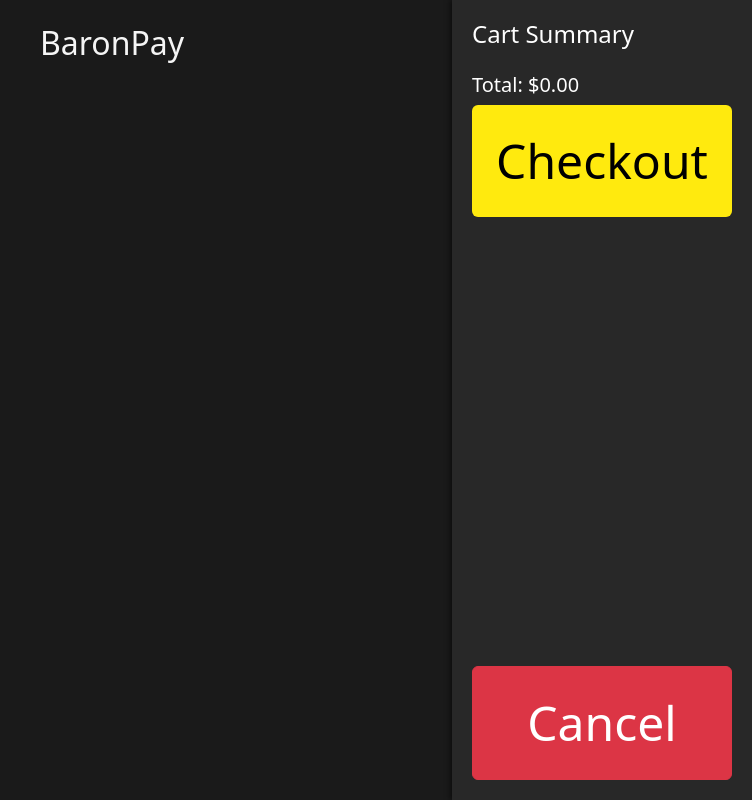
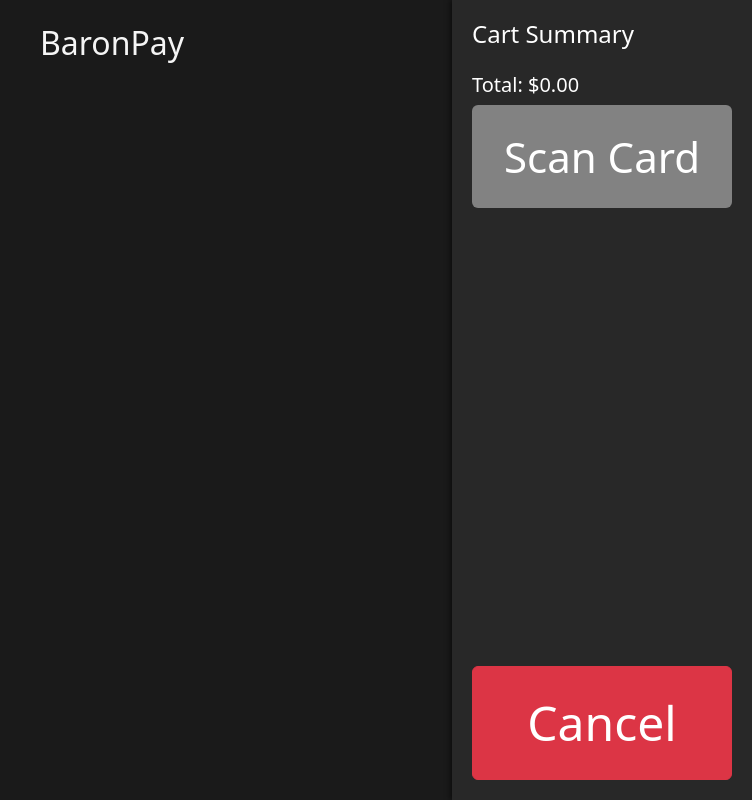
Before and after one commit to lonk42/BaronPay, a Django app: page / in a window 1280 px wide. Shown: the whole page, without its empty margins (528-1280 px from the left). Run offline with Django 5.2, Linux system fonts and the light colour scheme; data that the repository does not hold is empty; some libraries are stand-ins or nearby versions.

Commit message:
Added card scanning

```diff
--- a/webapp/kiosk/admin.py
+++ b/webapp/kiosk/admin.py
@@ -3,5 +3,5 @@ from django.contrib import admin
 from .models import Product
 admin.site.register(Product)
 
-from .models import User
-admin.site.register(User)
+from .models import Card
+admin.site.register(Card)
--- a/webapp/kiosk/templates/kiosk/index.html
+++ b/webapp/kiosk/templates/kiosk/index.html
@@ -56,14 +56,21 @@
             color: #ffffff;
             border: 1px solid #555;
         }
-        .btn-primary {
-            background: #ffea0e;
+        .finish-button {
             border: none;
-            color: #000;
-            font-size: 48px;
+            font-size: 42px;
             padding: 20px;
         }
-        .btn-primary:hover {
+        .scan-button {
+            background: #828282;
+            color: #fff;
+        }
+        .checkout-button {
+            background: #ffea0e;
+            font-size: 48px;
+            color: #000;
+        }
+        .checkout-button:hover {
             background: #e6d60d;
         }
         .btn-danger {
@@ -85,9 +92,16 @@
             border-radius: 8px;
             box-shadow: 0px 4px 10px rgba(0, 0, 0, 0.3);
         }
+        .hidden-input {
+            position: absolute;
+            left: -9999px;
+        }
     </style>
 </head>
 <body>
+    <!-- Hidden text input -->
+    <input type="text" id="hidden-input" class="hidden-input" autocomplete="off">
+
     <!-- Resuable notification popup -->
     <div id="checkout-notification" class="notification"></div>
 
@@ -117,7 +131,7 @@
         </ul>
         <h5>Total: $<span id="total-price">0.00</span></h5>
         <div class="checkout-container">
-            <button class="btn btn-primary w-100" id="checkout-btn">Checkout</button>
+            <button class="btn finish-button scan-button w-100" id="finish-btn">Scan Card</button>
         </div>
         <div class="cart-buttons">
             <button class="btn btn-danger w-100" id="cancel-btn">Cancel</button>
@@ -127,7 +141,7 @@
     <script>
         // Create an empty cart
         function createEmptyCart() {
-            return{'id': -1, 'cart_items': [], 'total_price': "0.00"}
+            return{'id': -1, 'cart_items': [], 'total_price': "0.00", 'card_number': ''}
         }
 
         // Reusable function for getting out CSRF
@@ -147,16 +161,29 @@
             return cookieValue;
         }
 
-        // Re-render the checkout with out cart items
+        // Re-render the cart and checkout information
         function updateCart(current_cart) {
             let cart_list = "";
+            console.log(current_cart)
 
-            console.log(current_cart)
+            // Make Checkout button interactable or not
+            if (current_cart.card_number === "") {
+                $("#finish-btn").removeClass("checkout-button")
+                $("#finish-btn").addClass("finish-button")
+                $("#finish-btn").html("Scan Card")
+            } else {
+                $("#finish-btn").addClass("checkout-button")
+                $("#finish-btn").removeClass("finish-button")
+                $("#finish-btn").html("Checkout")
+            }
+
+            // Show items in the cart
             current_cart.cart_items.forEach(item => {
                 cart_list += `<li class="list-group-item">${item.name} - $${item.price}</li>`;
             });
+            $("#cart-list").html(cart_list);
 
-            $("#cart-list").html(cart_list);
+            // Update total price
             $("#total-price").text(current_cart.total_price);
         }
 
@@ -178,7 +205,6 @@
                     headers: { "X-Requested-With": "XMLHttpRequest", "X-CSRFToken": getCookie("csrftoken") },
                     data: JSON.stringify({ 'cart_id': current_cart.id, 'product_id': $(this).data("product-id") }),
                     success: (data) => {
-                        console.log("App replied with:" + data);
                         current_cart = data;
                         updateCart(current_cart)
                     },
@@ -190,15 +216,87 @@
 
             // Discard the cart
             $("#cancel-btn").click(function() {
+
+                // Send the complete call
+                $.ajax({
+                    url: "finish_cart",
+                    type: "POST",
+                    dataType: "json",
+                    headers: { "X-Requested-With": "XMLHttpRequest", "X-CSRFToken": getCookie("csrftoken") },
+                    data: JSON.stringify({ 'cart_id': current_cart.id, 'completion_status': 'canceled' }),
+                    success: (data) => {
+                        return_status = data;
+                        showNotification("Canceled");
+                    },
+                    error: (error) => {
+                        console.log(error);
+                    }
+                });
+
                 current_cart = createEmptyCart();
                 updateCart(current_cart);
             });
 
             // Finish the checkout
-            $("#checkout-btn").click(function() {
-                showNotification("Checkout Successful!");
+            $("#finish-btn").click(function() {
+
+                // This button only works if a card has been scanned
+                if (! $(this).hasClass("checkout-button")) {return;}
+
+                // Send the complete call
+                $.ajax({
+                    url: "finish_cart",
+                    type: "POST",
+                    dataType: "json",
+                    headers: { "X-Requested-With": "XMLHttpRequest", "X-CSRFToken": getCookie("csrftoken") },
+                    data: JSON.stringify({ 'cart_id': current_cart.id, 'completion_status': 'complete' }),
+                    success: (data) => {
+                        return_status = data;
+                        showNotification("Checkout Successful!");
+                    },
+                    error: (error) => {
+                        console.log(error);
+                    }
+                });
+
                 current_cart = createEmptyCart();
                 updateCart(current_cart);
+            });
+
+            // Cosntantly refocus the hidden text input for scanning cards
+            let inputTimer;
+            function focusHiddenInput() {
+                $("#hidden-input").focus();
+            }
+            setInterval(focusHiddenInput, 500);
+            focusHiddenInput();
+
+            // Set the cart's card number if we get 10 or 14 digits
+            $("#hidden-input").on("input", function() {
+                clearTimeout(inputTimer);
+                inputTimer = setTimeout(() => {
+                    let inputValue = $(this).val();
+                    if (inputValue.length === 10 || inputValue.length === 14) {
+
+                        // Let the API know we got a valid card number
+                        $.ajax({
+                            url: "card_scanned",
+                            type: "POST",
+                            dataType: "json",
+                            headers: { "X-Requested-With": "XMLHttpRequest", "X-CSRFToken": getCookie("csrftoken") },
+                            data: JSON.stringify({ 'cart_id': current_cart.id, 'card_number': inputValue }),
+                            success: (data) => {
+                                current_cart = data;
+                                updateCart(current_cart)
+                            },
+                            error: (error) => {
+                                console.log(error);
+                            }
+                        });
+
+                    }
+                    $(this).val(""); // Clear the input field after logging
+                }, 200);
             });
         });
     </script>
--- a/webapp/kiosk/urls.py
+++ b/webapp/kiosk/urls.py
@@ -5,4 +5,6 @@ from . import views
 urlpatterns = [
     path("", views.index, name="index"),
     path("add_to_cart", views.add_to_cart, name="add_to_cart"),
+    path("card_scanned", views.card_scanned, name="card_scanned"),
+    path("finish_cart", views.finish_cart, name="finish_cart"),
 ]
--- a/webapp/kiosk/views.py
+++ b/webapp/kiosk/views.py
@@ -1,7 +1,8 @@
 from django.shortcuts import render
 from django.http import JsonResponse
+from django.utils import timezone
 import json
-from .models import Product, Cart, CartItem
+from .models import Product, Cart, CartItem, Card
 
 def index(request):
     product_list = Product.objects.all()
@@ -26,18 +27,59 @@ def add_to_cart(request):
         cart_item = CartItem(cart_id=cart, product_id=added_product)
         cart_item.save()
 
-    return JsonResponse(get_cart_content(cart.id))
+        return JsonResponse(get_cart_content(cart.id))
 
 
 def get_cart_content(cart_id):
 
-    # Get the cart in question and all items in it
+    # Get the cart in question along with the card number and all items in it
     cart = Cart.objects.get(pk=cart_id)
     cart_items = list(CartItem.objects.filter(cart_id=cart))
+    if cart.card_id is None:
+        card_number = ''
+    else:
+        card_number = cart.card_id.card_number
 
     # Send back a web consumable objects
     return {
         'id': cart.id,
         'cart_items': [{'name': cart_item.product_id.name,'price': cart_item.product_id.price} for cart_item in cart_items],
-        'total_price': sum([cart_item.product_id.price for cart_item in cart_items])
+        'total_price': sum([cart_item.product_id.price for cart_item in cart_items]),
+        'card_number': card_number
     }
+
+def card_scanned(request):
+
+    if request.method == 'POST':
+        request_data = json.load(request)
+
+        # If there is no cart_id set yet we are going to need one, otherwise use whet we were given
+        if "cart_id" not in request_data or request_data['cart_id'] == -1:
+            cart = Cart()
+            cart.save()
+        else:
+            cart = Cart.objects.get(pk=request_data['cart_id'])
+
+        # If this is the first time seeing this card number create it
+        card = Card.objects.filter(card_number=request_data['card_number']).first()
+        if card is None:
+            card = Card(card_number=request_data['card_number'])
+            card.save()
+
+        # Add this card to the cart
+        cart.card_id = card
+        cart.save()
+
+        return JsonResponse(get_cart_content(cart.id))
+
+def finish_cart(request):
+
+    if request.method == 'POST':
+        request_data = json.load(request)
+
+        cart = Cart.objects.get(pk=request_data['cart_id'])
+        cart.completion_status = request_data['completion_status']
+        cart.datetime_completed = timezone.now()
+        cart.save()
+
+        return JsonResponse({'success': True})
```
Also changed, not shown: webapp/kiosk/models.py (+9 -7 lines).
